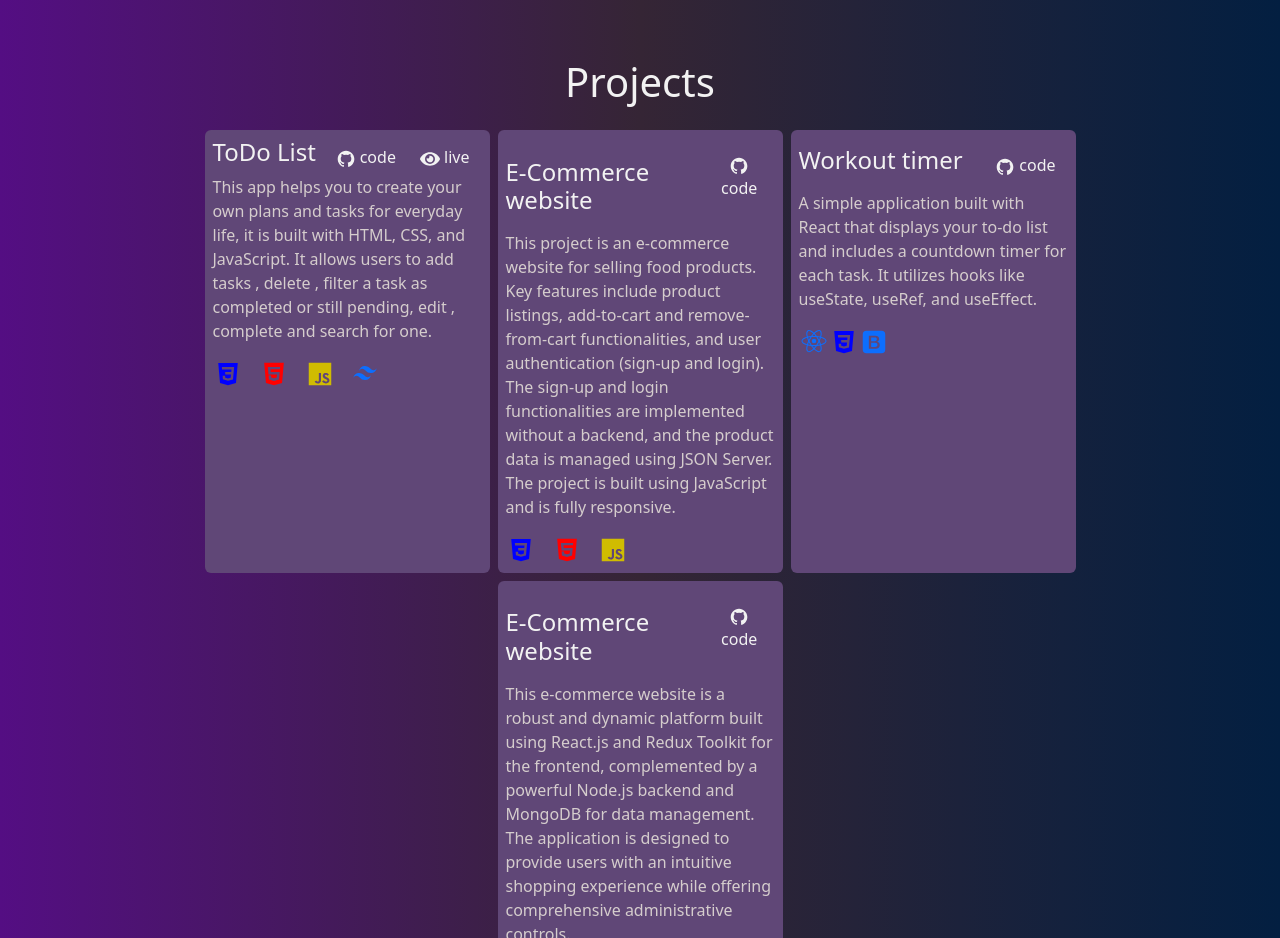
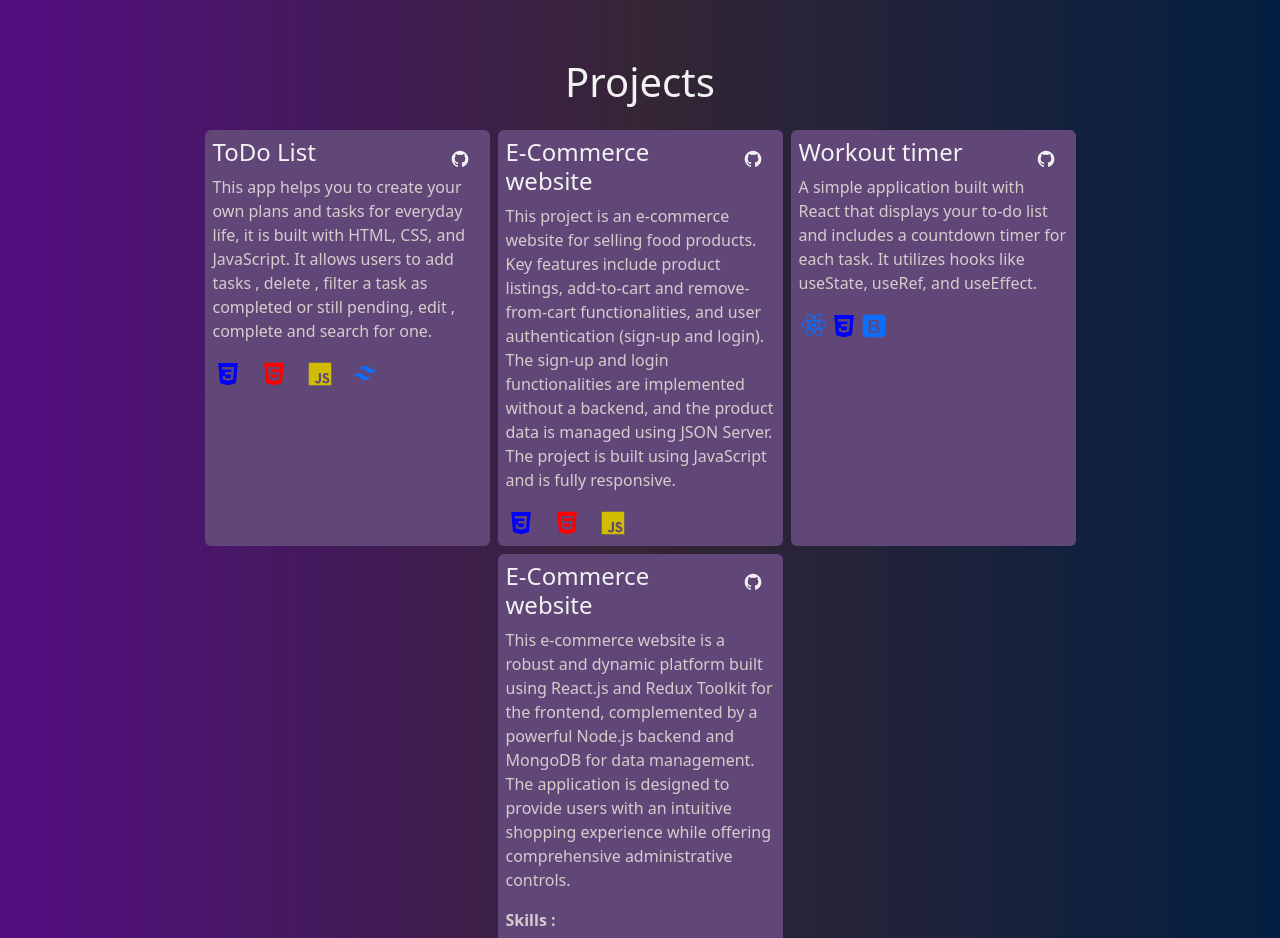
Before and after one commit to Amany091/portofolio, a React (Create React App) app: page / in a window 1280 px wide. Shown: the part 1640-2578 px from the top of the page. Built offline with nearby package versions, Linux system fonts and the light colour scheme.

Commit message:
edit projects

```diff
--- a/src/pages/projects.jsx
+++ b/src/pages/projects.jsx
@@ -36,12 +36,7 @@
                                 <Button
                                     href='https://github.com/Amany091/todo-list'
                                     style={{ ...textStyle, backgroundColor: 'transparent', border: 'none' }}
-                                ><BiLogoGithub size={20} /> code</Button>
-                                <Button
-                                    href='https://todo-list-xi-teal-18.vercel.app/'
-                                    style={{ ...textStyle, backgroundColor: 'transparent', border: 'none' }}
-
-                                ><FaEye size={20} /> live</Button>
+                                ><BiLogoGithub size={20} /> </Button>
                             </div>
                         </div>
                         <p style={theme == 'light' ? { color: '#d5cdcd' } : { color: '#646262' }}>
@@ -56,13 +51,13 @@
                         className='rounded  p-2 col-lg-3 col-md-6 col-sm-12'
                         style={theme == 'light' ? { backgroundColor: '#604777' } : { backgroundColor: '#dee2e6' }}
                     >
-                        <div className="project_perview d-flex justify-content-between  align-items-baseline my-2">
+                        <div className="project_perview d-flex justify-content-between  align-items-baseline ">
                             <h4 style={textStyle}>E-Commerce website</h4>
                             <div className="project_links">
                                 <Button
                                     href='https://github.com/Amany091/e-commerce'
                                     style={{ ...textStyle, backgroundColor: 'transparent', border: 'none' }}
-                                ><BiLogoGithub size={20} /> code</Button>
+                                ><BiLogoGithub size={20} /> </Button>
 
                             </div>
                         </div>
@@ -78,13 +73,13 @@
                         className='rounded p-2  col-lg-3 col-md-6 col-sm-12'
                         style={theme == 'light' ? { backgroundColor: '#604777' } : { backgroundColor: '#dee2e6' }}
                     >
-                        <div className="project_perview d-flex justify-content-between align-items-baseline  my-2">
+                        <div className="project_perview d-flex justify-content-between align-items-baseline">
                             <h4 style={textStyle}>Workout timer</h4>
                             <div className="project_links">
                                 <Button
                                     href='https://github.com/Amany091/workout-timer'
                                     style={{ ...textStyle, backgroundColor: 'transparent', border: 'none' }}
-                                ><BiLogoGithub size={20} /> code</Button>
+                                ><BiLogoGithub size={20} /> </Button>
 
                             </div>
                         </div>
@@ -100,13 +95,13 @@
                         className='rounded p-2  col-lg-3 col-md-6 col-sm-12'
                         style={theme == 'light' ? { backgroundColor: '#604777' } : { backgroundColor: '#dee2e6' }}
                     >
-                        <div className="project_perview d-flex justify-content-between align-items-baseline  my-2">
+                        <div className="project_perview d-flex justify-content-between align-items-baseline">
                             <h4 style={textStyle}>E-Commerce website</h4>
                             <div className="project_links">
                                 <Button
                                     href='https://github.com/Amany091/final-ecommerce.git'
                                     style={{ ...textStyle, backgroundColor: 'transparent', border: 'none' }}
-                                ><BiLogoGithub size={20} /> code</Button>
+                                ><BiLogoGithub size={20} /> </Button>
 
                             </div>
                         </div>
```
